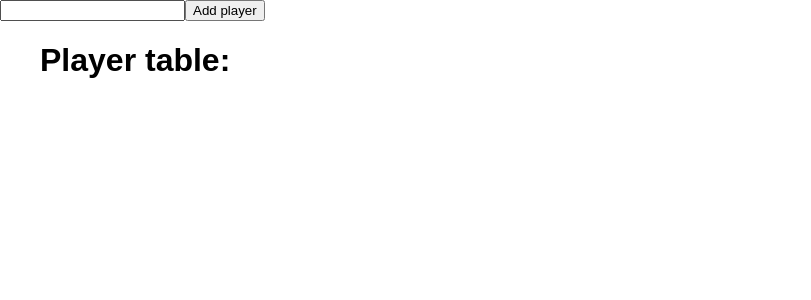
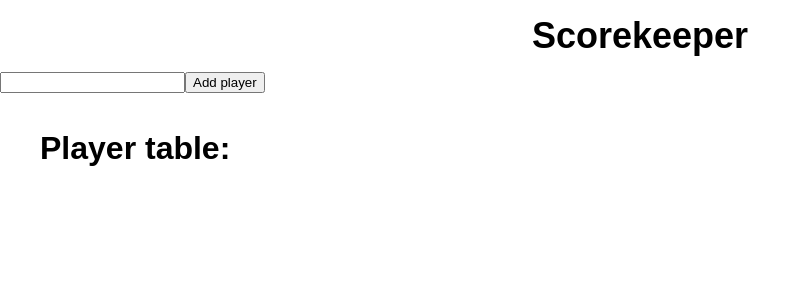
Before and after one commit to katarzynaprojekty/zadanie24.6, a React (Create React App) app: page / in a window 1280 px wide. Shown: the top 300 px of the page, without its empty margins (0-811 px from the left). Built offline with nearby package versions, Linux system fonts and the light colour scheme.

Commit message:
Add style to App

```diff
--- a/src/App.css
+++ b/src/App.css
@@ -1,3 +1,12 @@
 .App {
   color: black;
+  display: flex;
+  flex-direction: column;
+  justify-content: center;
 }
+
+.App_title {
+  font-size: 36px;
+  font-weight: 800;
+  margin: 15px auto;
+}
--- a/src/App.js
+++ b/src/App.js
@@ -52,6 +52,8 @@ class App extends Component {
   render() {
     return (
       <div className="App">
+        <h1 className="App_title">Scorekeeper</h1>
+
         <AddPlayer onPlayerAdd={this.onPlayerAdd} />
         <PlayersList players={this.state.players} onScoreUpdate={this.onScoreUpdate} onPlayerRemove={this.onPlayerRemove} />
       </div>
```
